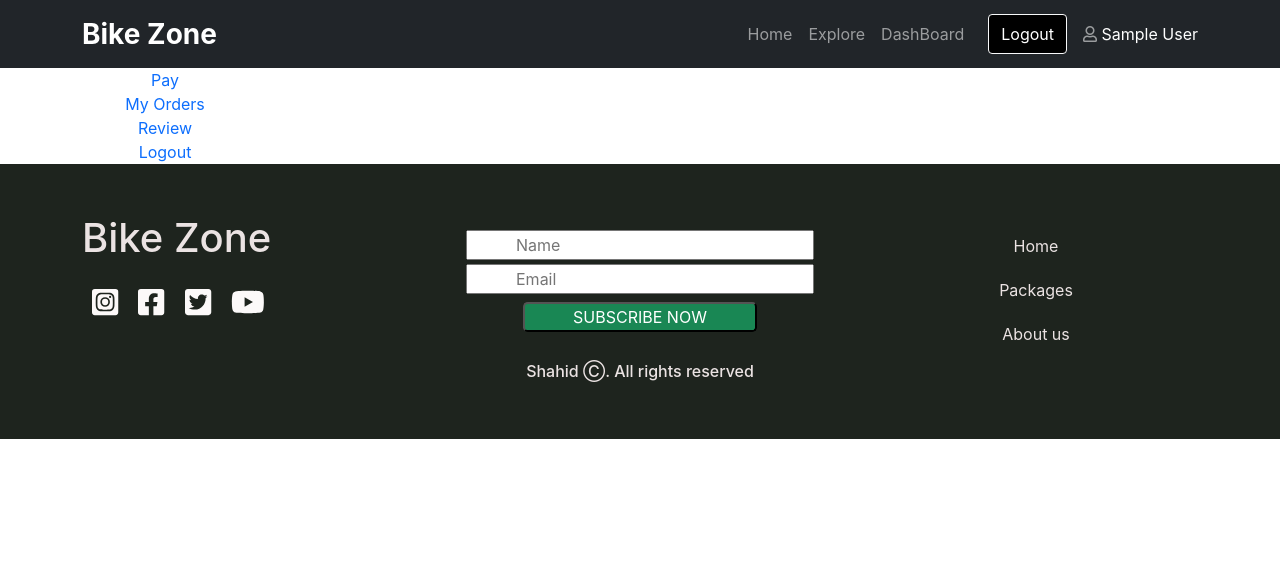
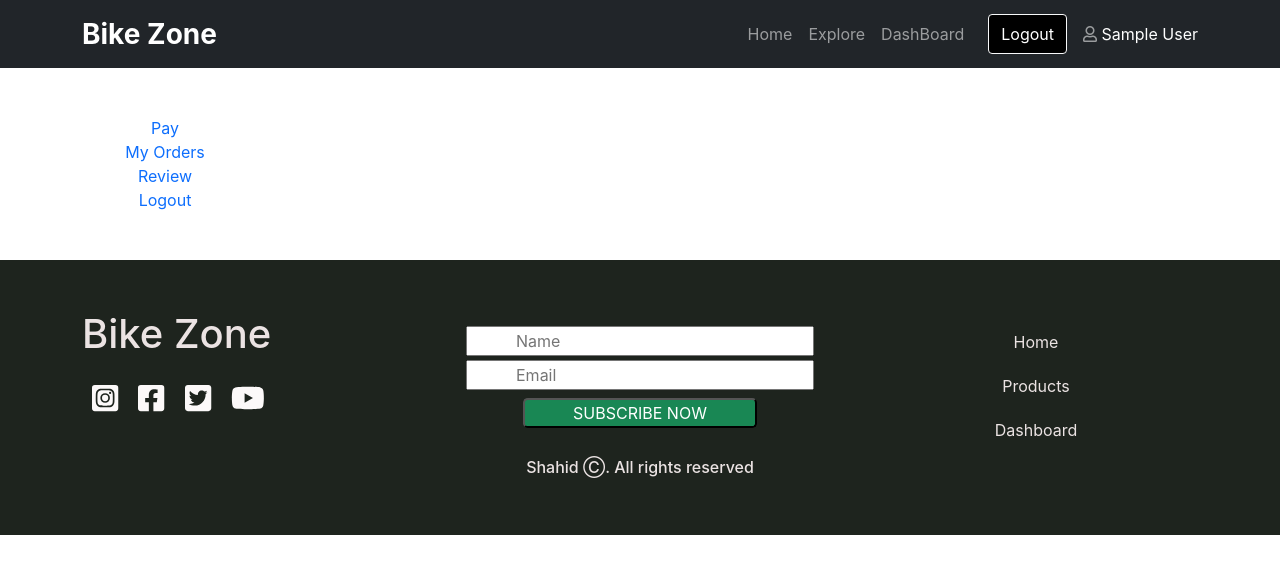
Before and after one commit to shahidmonowarr/Bike-store-website-client-side, a React (Create React App) app: page /dashboard in a window 1280 px wide. Shown: the top 574 px of the page. Built offline with nearby package versions, Linux system fonts and the light colour scheme; no server answers; sample sign-in values are in the browser's storage.

Commit message:
design & polish

```diff
--- a/src/Pages/DashBoard/DashBoard.js
+++ b/src/Pages/DashBoard/DashBoard.js
@@ -24,13 +24,8 @@ const DashBoard = () => {
         <div className="container">
             <div className="row">
                 <div className="col-md-2">
-                    <Link to={`${url}/pay`} style={{ textDecoration: "none" }}>Pay</Link>
-                    <br />
-                    <Link to={`${url}/myOrder`} style={{ textDecoration: "none" }}>My Orders</Link>
-                    <br />
-                    <Link to={`${url}/addReview`} style={{ textDecoration: "none" }}>Review</Link>
-                    <br />
-                    {admin && <div>
+
+                    {admin ? (<div className="my-5">
                         <Link to={`${url}/manageOrders`} style={{ textDecoration: "none" }}>Manage all Orders</Link>
                         <br />
                         <Link to={`${url}/addProducts`} style={{ textDecoration: "none" }}>Add Products</Link>
@@ -39,10 +34,22 @@ const DashBoard = () => {
                         <br />
                         <Link to={`${url}/manageProducts`} style={{ textDecoration: "none" }}>Manage Products</Link>
                         <br />
-                    </div>}
-                    {user?.email &&
-                        <Link to="" style={{ textDecoration: "none" }} onClick={logOut} >Logout</Link>
-                    }
+                        {user?.email &&
+                            <Link to="" className="pb-2" style={{ textDecoration: "none" }} onClick={logOut} >Logout</Link>
+                        }
+                    </div>)
+                        : (<div className="my-5">
+                            <Link to={`${url}/pay`} style={{ textDecoration: "none" }}>Pay</Link>
+                            <br />
+                            <Link to={`${url}/myOrder`} style={{ textDecoration: "none" }}>My Orders</Link>
+                            <br />
+                            <Link to={`${url}/addReview`} style={{ textDecoration: "none" }}>Review</Link>
+                            <br />
+                            {user?.email &&
+                                <Link to="" className="pb-2" style={{ textDecoration: "none" }} onClick={logOut} >Logout</Link>
+                            }
+                        </div>)}
+
                 </div>
                 <div className="col-md-10">
 
--- a/src/Pages/Home/Banner/Banner.js
+++ b/src/Pages/Home/Banner/Banner.js
@@ -4,7 +4,7 @@ import './Banner.css';
 const Banner = () => {
     return (
         <div className="banner">
-            <h1 className="banner-title">TRAVELLING AROUND THE WORLD</h1>
+            <h1 className="banner-title">BUY AWESOME BIKES <br />FROM US</h1>
             <p className="text-white">Visit Our Shop and Buy your favorite monster Bike to travel the world</p>
         </div>
     );
--- a/src/Pages/MakeAdmin/MakeAdmin.js
+++ b/src/Pages/MakeAdmin/MakeAdmin.js
@@ -34,9 +34,9 @@ const MakeAdmin = () => {
     }
     return (
         <div className="container">
-            <h3 className="text-center bg-danger text-light my-4 py-2">Make a Admin</h3>
+            <h3 className="text-success my-3 py-2">Make a Admin</h3>
             <div className="text-center mt-5">
-                <form onSubmit={handleMakeAdmin}>
+                <form className="mb-5" onSubmit={handleMakeAdmin}>
                     <input
                         onBlur={handleAdminEmail}
                         className="w-50"
@@ -45,7 +45,7 @@ const MakeAdmin = () => {
                         placeholder="Email"
                     />
                     <button
-                        style={{ background: 'green', color: 'white', outline: 'none', border: 'none', padding: '4px 10px', borderRadius: '5px' }}
+                        className="bg-warning rounded-3"
                         type="submit"
                     >Make Admin</button>
                 </form>
--- a/src/Pages/ManageOrders/ManageOrders.js
+++ b/src/Pages/ManageOrders/ManageOrders.js
@@ -9,10 +9,10 @@ const ManageOrders = () => {
         fetch('http://localhost:5000/orders')
             .then(res => res.json())
             .then(data => setOrders(data));
-    }, []);
+    }, [orders]);
 
     const handleConfirm = id => {
-        const matchedOrder = orders.filter(order => order._id == id);
+        const matchedOrder = orders.filter(order => order._id === id);
         matchedOrder[0].orderStatus = 'Confirmed';
 
         fetch(`http://localhost:5000/orders/${id}`, {
@@ -23,7 +23,10 @@ const ManageOrders = () => {
             body: JSON.stringify(matchedOrder)
         })
             .then(res => res.json())
-            .then(data => console.log(data))
+            .then(data => {
+                console.log(data);
+                alert('order confirmed')
+            })
 
 
         // fetch()
@@ -56,6 +59,7 @@ const ManageOrders = () => {
                 <Table striped bordered hover variant="dark">
                     <thead>
                         <tr className="bg-dark text-white">
+                            <th>Customer Name</th>
                             <th>Product Name</th>
                             <th>Order Status</th>
                             <th>Approve</th>
@@ -66,6 +70,7 @@ const ManageOrders = () => {
                         {
                             orders.map((order) => (
                                 <tr key={order._id}>
+                                    <td>{order.name}</td>
                                     <td>{order.title}</td>
                                     <td>{order.orderStatus}</td>
                                     <td><button onClick={() => handleConfirm(order._id)}> <i class="fas fa-check-circle"></i></button></td>
--- a/src/Pages/Shared/Footer/Footer.js
+++ b/src/Pages/Shared/Footer/Footer.js
@@ -45,8 +45,8 @@ const Footer = () => {
                             <div >
                                 <ul >
                                     <li className="footer-menu">Home</li>
-                                    <li className="footer-menu">Packages</li>
-                                    <li className="footer-menu">About us</li>
+                                    <li className="footer-menu">Products</li>
+                                    <li className="footer-menu">Dashboard</li>
                                 </ul>
                             </div>
                         </div>
--- a/src/Pages/SingleProduct/SingleProduct.js
+++ b/src/Pages/SingleProduct/SingleProduct.js
@@ -10,9 +10,9 @@ const SingleProduct = ({ singleProduct }) => {
                     <img className="w-100 p-2 rounded-3" src={img} alt="" />
                 </div>
                 <div>
-                    <h4>{title}</h4>
+                    <h5>{title}</h5>
                     <p className="p-2">{description.slice(0, 100)}</p>
-                    <h4>Price: {price}<i class="fas fa-dollar-sign"></i></h4>
+                    <h6>Price: {price}<i class="fas fa-dollar-sign"></i></h6>
                     <Link to={`/purchase/${_id}`}>
                         <button className="btn btn-warning text-white">Buy Now <i class="fas fa-angle-double-right"></i></button>
                     </Link>
```
